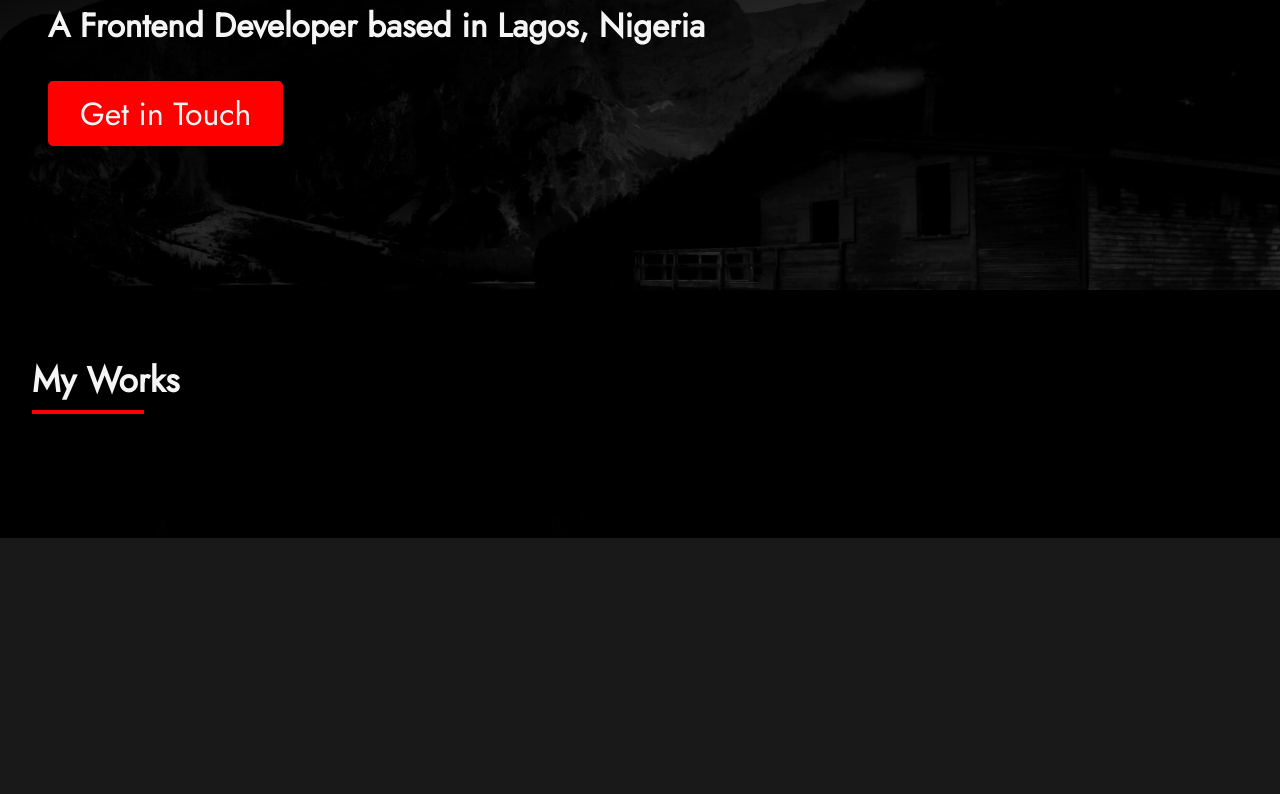
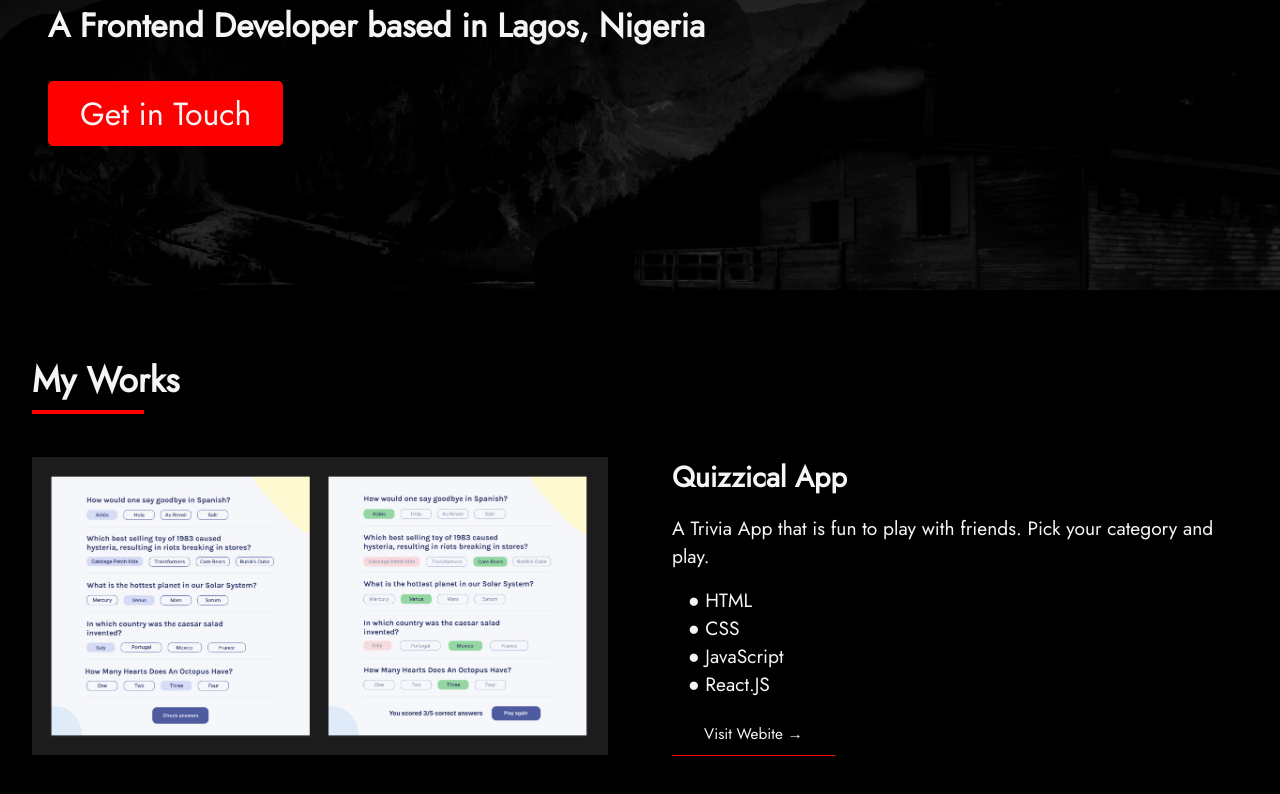
Before and after one commit to kswitch/my-portfolio, a Next.js app: page / in a window 1280 px wide. Shown: the part 262-1056 px from the top of the page. Before the commit the page ends 800 px from the top, so only its background shows below. Built offline with nearby package versions, Linux system fonts and the light colour scheme.

Commit message:
Added one Work Item

```diff
--- /dev/null
+++ b/components/GitHubIcon.tsx
@@ -0,0 +1,3 @@
+export default function GitHubIcon(): JSX.Element {
+    return <svg xmlns="http://www.w3.org/2000/svg" fill="#e5e5e6" viewBox="0 0 512 512"><link id="dark-mode" rel="stylesheet" type="text/css"/><style id="dark-mode-custom-style" type="text/css"/><title>ionicons-v5_logos</title><path d="M256,32C132.3,32,32,134.9,32,261.7c0,101.5,64.2,187.5,153.2,217.9a17.56,17.56,0,0,0,3.8.4c8.3,0,11.5-6.1,11.5-11.4,0-5.5-.2-19.9-.3-39.1a102.4,102.4,0,0,1-22.6,2.7c-43.1,0-52.9-33.5-52.9-33.5-10.2-26.5-24.9-33.6-24.9-33.6-19.5-13.7-.1-14.1,1.4-14.1h.1c22.5,2,34.3,23.8,34.3,23.8,11.2,19.6,26.2,25.1,39.6,25.1a63,63,0,0,0,25.6-6c2-14.8,7.8-24.9,14.2-30.7-49.7-5.8-102-25.5-102-113.5,0-25.1,8.7-45.6,23-61.6-2.3-5.8-10-29.2,2.2-60.8a18.64,18.64,0,0,1,5-.5c8.1,0,26.4,3.1,56.6,24.1a208.21,208.21,0,0,1,112.2,0c30.2-21,48.5-24.1,56.6-24.1a18.64,18.64,0,0,1,5,.5c12.2,31.6,4.5,55,2.2,60.8,14.3,16.1,23,36.6,23,61.6,0,88.2-52.4,107.6-102.3,113.3,8,7.1,15.2,21.1,15.2,42.5,0,30.7-.3,55.5-.3,63,0,5.4,3.1,11.5,11.4,11.5a19.35,19.35,0,0,0,4-.4C415.9,449.2,480,363.1,480,261.7,480,134.9,379.7,32,256,32Z"/></svg>
+}
--- a/components/button/Button.tsx
+++ b/components/button/Button.tsx
@@ -5,13 +5,14 @@ interface ButtonProps {
     value: string
     style: string
     link?: string
+    target?: string
 }
 
 export default function Button(props: ButtonProps): JSX.Element {
-    const {value, style, link} = props
+    const {value, style, link, target} = props
     return (
         <div className={`${styles.default} ${styles[style]}`}>
-            <Link href={`/#${link}`}>
+            <Link href={`${link}`} target={target}>
                 {value}
             </Link>
         </div>
--- a/components/button/button.module.css
+++ b/components/button/button.module.css
@@ -5,6 +5,15 @@
     width: fit-content;
     align-self: center;
 }
+.workLink {
+    padding: 0.6rem 2rem;
+    border-bottom: 1px solid red;
+}
+.workLink:hover, .workLink:focus {
+    background-color: red;
+    transition: all 0.35s cubic-bezier(1, 0.68, 0.16, 0.9);
+}
+
 @media (min-width: 400px) {
     .hero {
         align-self: flex-start;
--- a/components/hero/Hero.tsx
+++ b/components/hero/Hero.tsx
@@ -10,7 +10,7 @@ export default function Hero(): JSX.Element {
                 <Button
                     value="Get in Touch"
                     style="hero"
-                    link="contact"
+                    link="/#contact"
                 />
             </div>
         </div>
--- a/components/navbar/navbar.module.css
+++ b/components/navbar/navbar.module.css
@@ -5,6 +5,7 @@
     width: 100vw;
     font-size: 5vw;
     background-color: rgba(0, 0, 0, 0.774);
+    z-index: 1;
 }
 
 @media (max-width: 399px) {
--- a/components/works/MyWorks.tsx
+++ b/components/works/MyWorks.tsx
@@ -1,3 +1,4 @@
+import WorkItem from './WorkItem'
 import styles from './myworks.module.css'
 
 export default function MyWorks (): JSX.Element {
@@ -6,6 +7,15 @@ export default function MyWorks (): JSX.Element {
             <h2 className={styles.title}>My Works</h2>
             <span className={styles.border}></span>
             <div className={styles.worksList}>
+                <WorkItem
+                    imgSrc= "/images/quiz.jpg"
+                    imgAlt= "Quizzical App Image"
+                    title= "Quizzical App"
+                    excerpt= "A Trivia App that is fun to play with friends. Pick your category and play."
+                    languages={['HTML', 'CSS', 'JavaScript', 'React.JS']}
+                    weblink="https://kswitch-quizzical-trivia-app.netlify.app"
+                    githubLink="https://github.com/kswitch/quizzical-trivia-app"
+                />
             </div>
         </div>
     )
--- /dev/null
+++ b/components/works/WorkItem.tsx
@@ -0,0 +1,46 @@
+import Button from '../button/Button'
+import styles from './workitem.module.css'
+import Link from 'next/link'
+import Image from 'next/image'
+import GitHubIcon from '../GitHubIcon'
+
+interface WorkItemProps {
+    imgSrc: string,
+    imgAlt: string,
+    title: string,
+    excerpt: string,
+    languages: string[],
+    weblink: string,
+    githubLink: string
+}
+
+export default function WorkItem(props: WorkItemProps): JSX.Element {
+    const {title, excerpt, languages, weblink, githubLink, imgSrc, imgAlt} = props
+    return (
+        <div className={styles.container}>
+            <div className={styles.workImage}>
+                <Image src={imgSrc} alt={imgAlt} fill={true} className={styles.workImage}/>
+            </div>
+            <div className={styles.workDetails}>
+                <h2>{title}</h2>
+                <p>{excerpt}</p>
+                <ul>
+                    {languages.map(language => (<li key={language} className={styles.language}>&#9679; {language}</li>))}
+                </ul>
+                <div className={styles.workItemLinks}>
+                    <Button
+                        value="Visit Webite &rarr;"
+                        style="workLink"
+                        link={weblink}
+                        target = "_blank"
+                    />
+                    <Link href={githubLink} target='_blank' title='Visit GitHub Link'>
+                        <div className={styles.githubLink}>
+                            <GitHubIcon />
+                        </div>
+                    </Link>
+                </div>
+            </div>
+        </div>
+    )
+}
--- a/components/works/myworks.module.css
+++ b/components/works/myworks.module.css
@@ -18,5 +18,4 @@
     max-width: 7rem;
 }
 .worksList {
-
 }
--- /dev/null
+++ b/components/works/workitem.module.css
@@ -0,0 +1,44 @@
+.container {
+    display: grid;
+    gap: 1.2rem;
+    max-width: 1290px;
+}
+
+.workImage {
+    display: block;
+    position: relative;
+    height: 50vw;
+}
+
+.workDetails {
+    font-size: 120%;
+    display: flex;
+    flex-direction: column;
+    gap: 1rem;
+}
+.language {
+    list-style-type: none;
+    padding-left: 1rem;
+}
+
+.githubLink {
+
+}
+.workItemLinks {
+    display: flex;
+    flex-direction: row;
+}
+@media (min-width: 900px) {
+    .container {
+        grid-template-columns: repeat(2, 1fr);
+        gap: 4rem;
+    }
+    .workImage {
+        max-width: 36rem;
+        max-height: 20rem;
+        object-fit: contain;
+    }
+    .workImage, .workDetails {
+        align-self: center;
+    }
+}
```
Also changed, not shown: public/images/github.svg (added), public/images/quiz.jpg (added).
